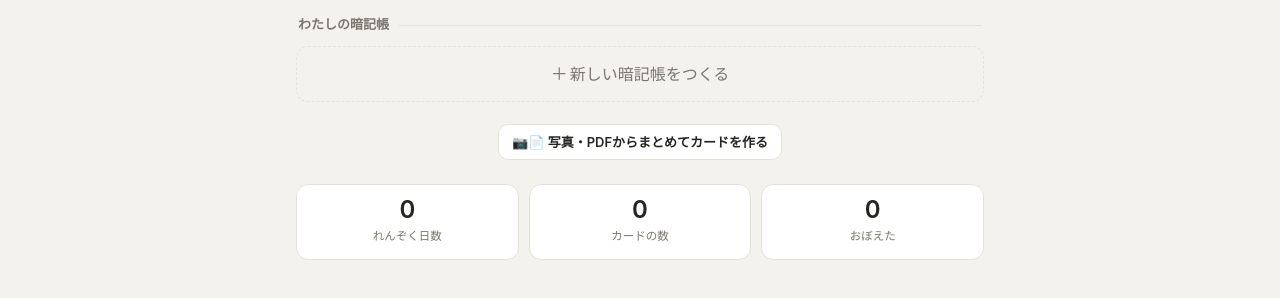
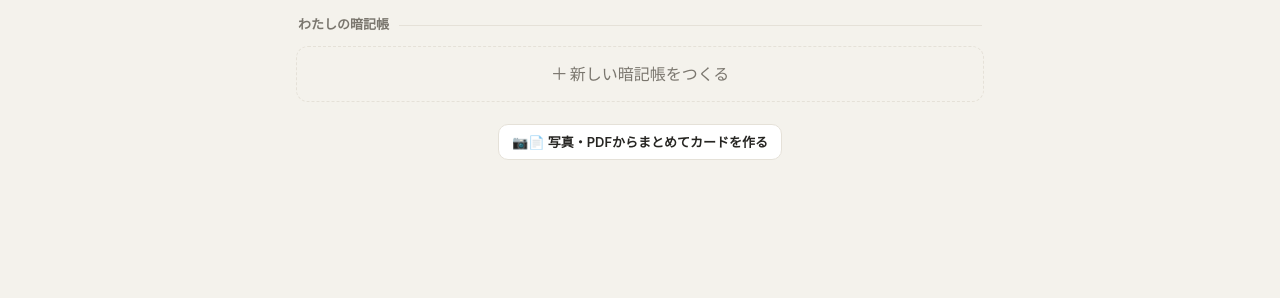
Before and after one commit to ytsuki1970/pasha-anki, a plain HTML site: page index.html in a window 1280 px wide. Shown: the part 72-370 px from the top of the page. Drawn offline with Linux system fonts and the light colour scheme.

Commit message:
ホームの統計（連続日数・カード数・おぼえた）を削除
- ユーザー要望でホームの統計3項目を撤去。さらにシンプルに
- 連続日数の記録自体は内部で継続（復習判定等で使用）
- APP_VER/SW CACHE v39→v40

Co-Authored-By: Claude Opus 4.8 <noreply@anthropic.com>

```diff
--- a/index.html
+++ b/index.html
@@ -358,7 +358,7 @@ const MASTER_BOX = 4; // box>=4 を「おぼえた」とする（最大5）
 
 /* ---------- tiny IndexedDB wrapper ---------- */
 const DB_NAME='sugoi-anki', STORE='decks';
-const APP_VER='v39'; // 画面に表示するバージョン（SWのCACHE版数に合わせる）
+const APP_VER='v40'; // 画面に表示するバージョン（SWのCACHE版数に合わせる）
 let _db=null;
 function openDB(){
   return new Promise((res,rej)=>{
@@ -631,12 +631,7 @@ function viewHome(){
     <button class="btn ghost sm" data-action="photoBulk0">📷📄 写真・PDFからまとめてカードを作る</button>
   </div>
 
-  <div class="stats rise" style="margin-top:24px">
-    <div class="stat"><div class="n">${streak}</div><div class="l">れんぞく日数</div></div>
-    <div class="stat"><div class="n">${totalCards}</div><div class="l">カードの数</div></div>
-    <div class="stat"><div class="n">${totalMastered}</div><div class="l">おぼえた</div></div>
-  </div>
-  ${DECKS.length?`<div class="rise center" style="margin-top:10px"><button class="btn ghost sm" data-action="report" style="color:var(--ink-soft);font-size:12px">📊 学習の記録・にがてを見る</button></div>`:''}
+  ${DECKS.length?`<div class="rise center" style="margin-top:20px"><button class="btn ghost sm" data-action="report" style="color:var(--ink-soft);font-size:12px">📊 学習の記録・にがてを見る</button></div>`:''}
   `;
 }
 
--- a/sw.js
+++ b/sw.js
@@ -1,5 +1,5 @@
 /* パシャ暗記 — service worker (app shell cache / offline) */
-const CACHE = 'pasha-anki-v39';
+const CACHE = 'pasha-anki-v40';
 const ASSETS = ['./', './index.html', './manifest.json', './icon-192.png', './icon-512.png'];
 
 self.addEventListener('install', e => {
```
